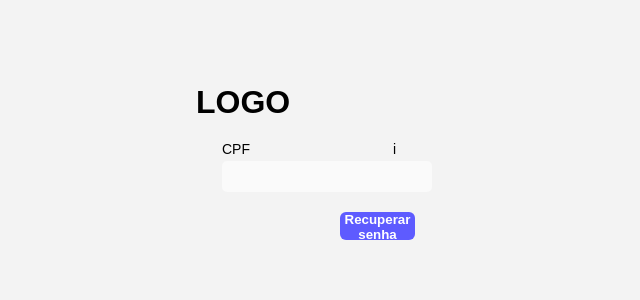
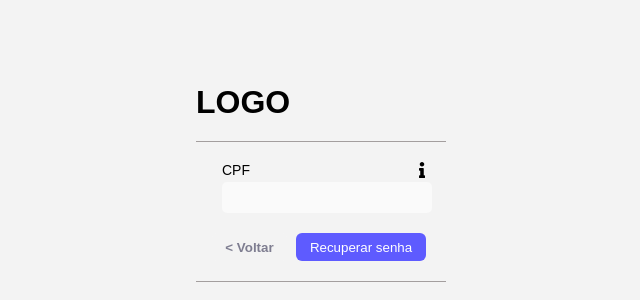
Before and after one commit to victorluizskt/ihc-sigaa-2.0-frontend, a React (Create React App) app: page /recoverPassword in a window 1280 px wide. Shown: the part 76-376 px from the top of the page, without its empty margins (344-984 px from the left). Built offline with nearby package versions, Linux system fonts and the light colour scheme.

Commit message:
add recover page

```diff
--- a/src/components/Button/styled.js
+++ b/src/components/Button/styled.js
@@ -14,4 +14,7 @@ export const StyledButton = styled.button`
   font-weight: ${props => props.styleButton ? "": "bold"};
   color: ${props => props.styleButton ? "#5E5BFF": "white"};
   border-radius: 6px;
+  &:hover {
+    cursor: pointer;
+  }
 `;
--- a/src/components/Field/index.jsx
+++ b/src/components/Field/index.jsx
@@ -1,8 +1,13 @@
 import {
     StyledField,
     Input,
-    SpanField
-} from './styled'
+    SpanField,
+    TooltipCard,
+    TooltipBox,
+    TooltipText,
+} from './styled';
+
+import { FaInfo } from "react-icons/fa";
 
 const Field = ({ title, visible, type }) => {
     return (
@@ -10,10 +15,20 @@ const Field = ({ title, visible, type }) => {
             <div style={{
                 display: "flex",
                 justifyContent: "space-between",
+                width: "210px",
             }}>
                 <SpanField>{title}</SpanField>
                 {visible && (
-                    <SpanField>i</SpanField>
+                     <>
+                        <TooltipCard>
+                            <TooltipText>
+                            <span> <FaInfo /></span>
+                            </TooltipText>
+                            <TooltipBox>
+                                Será enviado um e-mail para o seu endereço cadastrado no Sigaa, contendo instruções para recuperar a senha. Para prosseguir, clique em "Recuperar senha".
+                            </TooltipBox>
+                        </TooltipCard>
+                     </>
                 )}
             </div>
             <Input type={type ? "password" : ""}/>
--- a/src/components/Field/styled.js
+++ b/src/components/Field/styled.js
@@ -16,7 +16,56 @@ export const Input = styled.input`
   background: #FAFAFA;
   border-radius: 5px;
 `;
+
 export const SpanField = styled.span`
   font-size: 14px !important;
   margin-bottom: 4px;
 `;
+
+export const TooltipText = styled.div`
+  color: black;
+  width: 20px;
+  margin-left: 20px;
+  text-align: center;
+  cursor: pointer;
+`;
+
+export const TooltipBox = styled.div`
+  position: absolute;
+  top: calc(100% + 10px);
+  left: -25px;
+  visibility: hidden;
+  color: transparent;
+  background-color: transparent;
+  width: 150px;
+  padding: 10px 10px;
+  border-radius: 4px;
+  transition: visibility 0.5s, color 0.5s, background-color 0.5s, width 0.5s,
+    padding 0.5s ease-in-out;
+  &:before {
+    content: "";
+    width: 0;
+    height: 0;
+    left: 40px;
+    top: -10px;
+    position: absolute;
+    border: 10px solid transparent;
+    transform: rotate(135deg);
+    transition: border 0.3s ease-in-out;
+  }
+`;
+export const TooltipCard = styled.div`
+  position: relative;
+  & ${TooltipText}:hover + ${TooltipBox} {
+    visibility: visible;
+    color: black;
+    background-color: white;
+    width: 230px;
+    padding: 15px 15px;
+    font-size: 12px;
+    &:before {
+      border-color: transparent transparent white
+        white;
+    }
+  }
+`;
--- /dev/null
+++ b/src/components/GroupButton/index.jsx
@@ -0,0 +1,17 @@
+import { ButtonBack, ButtonRecover } from './styled';
+
+const GroupButton = () => (
+    <div style={{
+        display: "grid",
+        gridTemplateColumns: "100px 140px"
+    }}>
+        <a href="/">
+            <ButtonBack title="Voltar">{"< Voltar"}</ButtonBack>
+        </a>
+        <a href="/recoverPassword">
+            <ButtonRecover title="Recuperar senha">Recuperar senha</ButtonRecover>
+        </a>
+    </div>
+);
+
+export default GroupButton;
--- /dev/null
+++ b/src/components/GroupButton/styled.js
@@ -0,0 +1,28 @@
+import styled from 'styled-components';
+
+export const ButtonBack = styled.button`
+    width: 75px;
+    height: 28px;
+    background-color: #F3F3F3;
+    border: none;
+    margin-left: 16px;
+    font-weight: ${props => props.styleButton ? "": "bold"};
+    color: rgba(33, 32, 66, 0.56);
+    border-radius: 6px;
+    &:hover {
+        cursor: pointer;
+    }
+`;
+
+export const ButtonRecover = styled.button`
+    width: 130px;
+    height: 28px;
+    background: #5E5BFF;
+    border-radius: 6px;
+    border: none;
+    text-align: center;
+    color: white;
+    &:hover {
+        cursor: pointer;
+    }
+`;
--- a/src/components/Sidebar/Sidebar.jsx
+++ b/src/components/Sidebar/Sidebar.jsx
@@ -7,7 +7,7 @@ import {
     FaCommentAlt,
     FaShoppingBag,
     FaThList
-}from "react-icons/fa";
+} from "react-icons/fa";
 import { NavLink } from 'react-router-dom';
 
 
--- a/src/pages/RecoverPassword/index.jsx
+++ b/src/pages/RecoverPassword/index.jsx
@@ -1,23 +1,18 @@
-import Button from "../../components/Button";
 import Field from "../../components/Field";
-import { StyledLoginContainer } from './styled';
+import GroupButton from "../../components/GroupButton";
+import {
+    StyledLoginContainer,
+    Line,
+} from './styled';
 
 const RecoverPassword = () => (
     <>
     <StyledLoginContainer>
         <h1>LOGO</h1>
+        <Line />
         <Field placeholder="CPF" title="CPF" visible/>
-        <div style={{
-            display: "grid",
-            gridTemplateColumns: "50px 200px"
-        }}>
-            <a href="/">
-                <Button title="Voltar" action={() => {console.log('oi')}}/>
-            </a>
-            <a href="/recoverPassword">
-                <Button title="Recuperar senha" action={() => {console.log('oi')}}/>
-            </a>
-        </div>
+        <GroupButton />
+        <Line />
     </StyledLoginContainer>
 </>
 );
--- a/src/pages/RecoverPassword/styled.js
+++ b/src/pages/RecoverPassword/styled.js
@@ -7,3 +7,10 @@ export const StyledLoginContainer = styled.div`
   justify-content: space-around;
   margin-top: calc(100vh - 80vh);
 `;
+
+export const Line = styled.hr`
+  border: none;
+  border-top: 1px solid #A39E9E;
+  margin-top: 20px;
+  width: 250px;
+`;
```
